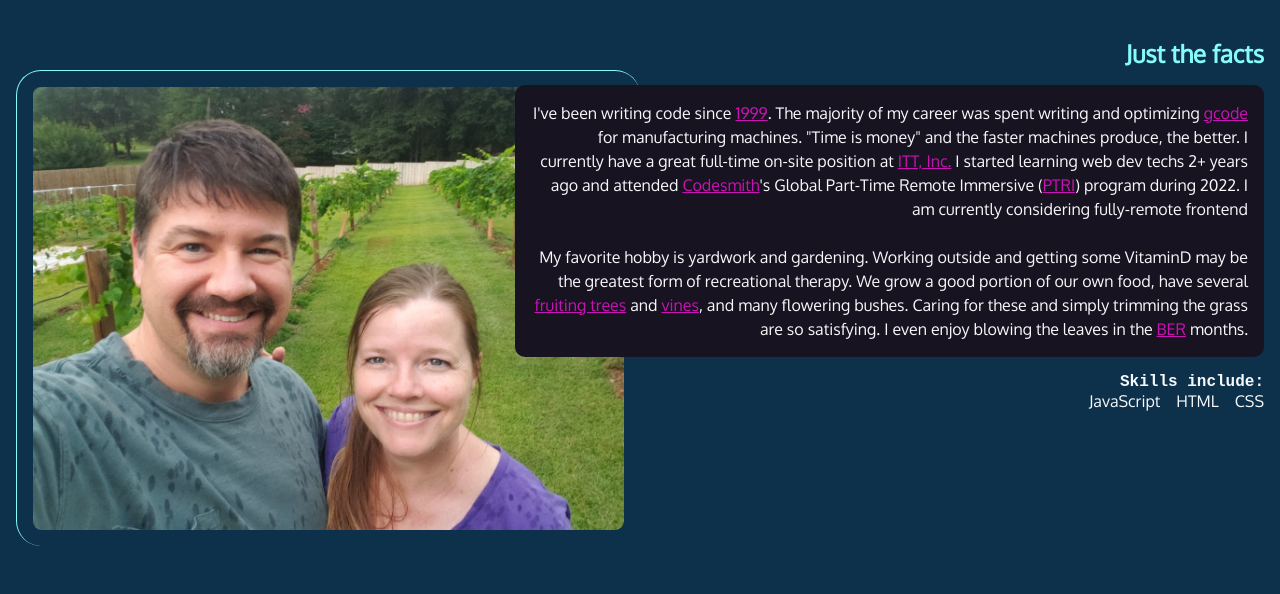
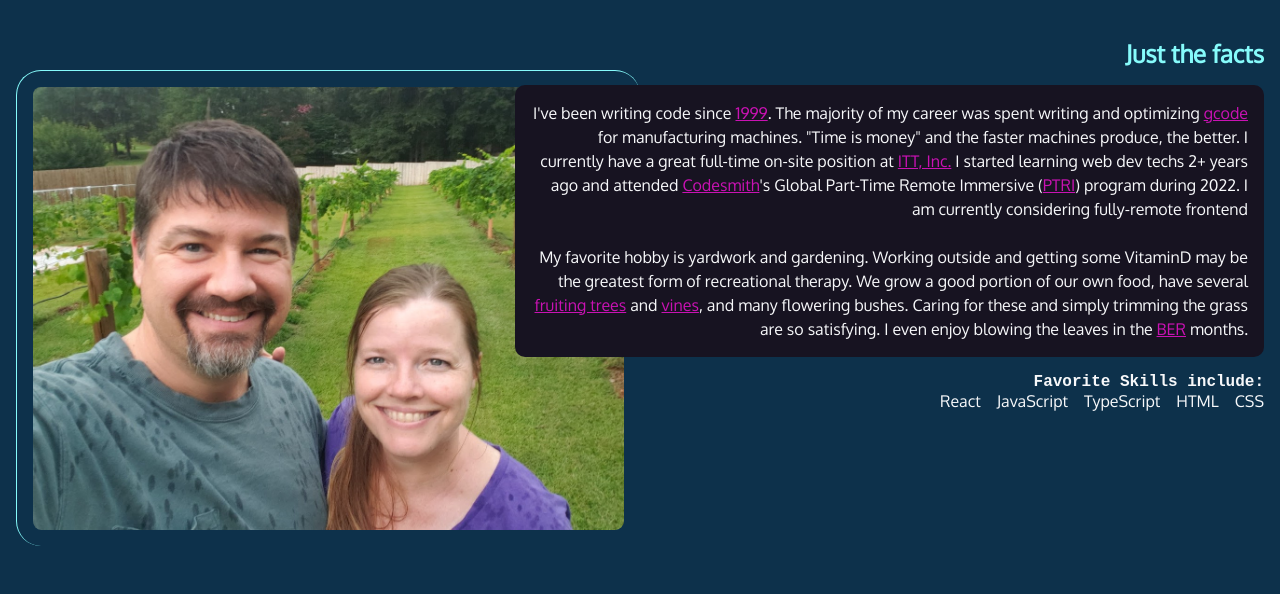
Before and after one commit to rhbedenbaugh/Portfolio, a plain HTML site: page about.html in a window 1280 px wide. Shown: the part 206-800 px from the top of the page. Drawn offline with Linux system fonts and the light colour scheme; a web font is replaced by a local one.

Commit message:
favorite skills

```diff
--- a/about.html
+++ b/about.html
@@ -77,9 +77,11 @@
               <br>
               My favorite hobby is yardwork and gardening. Working outside and getting some VitaminD may be the greatest form of recreational therapy. We grow a good portion of our own food, have several <a href="">fruiting trees</a> and <a href="https://www.npr.org/sections/thesalt/2017/09/26/551835327/muscadines-may-be-the-best-grapes-you-ve-never-tasted">vines</a>, and many flowering bushes. Caring for these and simply trimming the grass are so satisfying. I even enjoy blowing the leaves in the <a href="https://www.google.com/search?q=ber+months&rlz=1C1CHZN_enUS982US982&sxsrf=AJOqlzWzS2mKq3b6ptEeWBfbcszKU90SwQ:1673311035721&source=lnms&tbm=isch&sa=X&ved=2ahUKEwjT0Yev4bv8AhUXnWoFHbmwAKsQ_AUoAXoECAEQAw&biw=1536&bih=760&dpr=1.25">BER</a> months.
             </p>
-            <h4>Skills include:</h4>
+            <h4>Favorite Skills include:</h4>
             <ul>
+              <li>React</li>
               <li>JavaScript</li>
+              <li>TypeScript</li>
               <li>HTML</li>
               <li>CSS</li>
             </ul>
```
